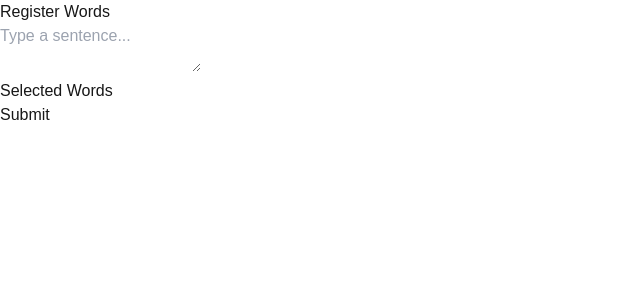
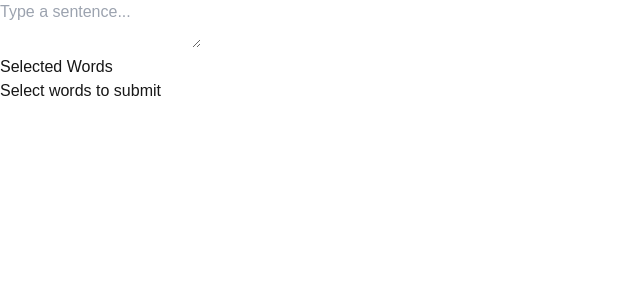
Before and after one commit to jaychang99/notion-vocabulary-addon, a Next.js app: page / in a window 1280 px wide. Shown: the top 300 px of the page, without its empty margins (0-640 px from the left). Built offline with nearby package versions, Linux system fonts and the light colour scheme.

Commit message:
feat: fix button's position and enhance readability of button's text

```diff
--- a/src/app/page.tsx
+++ b/src/app/page.tsx
@@ -19,6 +19,8 @@ export default function Home() {
   const selectedWords = sentence
     .filter((word) => word.selected)
     .map((word) => word.value);
+
+  const isSubmitDisabled = selectedWords.length === 0;
 
   const handleChangeSentence = (value: string) => {
     const words = parseStringToSentence(value);
@@ -75,8 +77,8 @@ export default function Home() {
 
   return (
     <main className="flex flex-col">
-      <div className="h-5" />
-      <h1 className="text-4xl font-bold text-center">Register Words</h1>
+      {/* <div className="h-5" /> */}
+      {/* <h1 className="text-4xl font-bold text-center">Register Words</h1> */}
       <div className="h-10" />
       <Textarea
         value={sentence.map((word) => word.value).join(' ')}
@@ -87,8 +89,14 @@ export default function Home() {
       <div className="h-10" />
       <SelectedWordViewer words={selectedWords} />
       <div className="h-10" />
-      <Button onClick={handleSubmit} disabled={selectedWords.length === 0}>
-        Submit
+      <Button
+        onClick={handleSubmit}
+        disabled={isSubmitDisabled}
+        className={`
+          fixed bottom-0 left-0 right-0 font-bold text-xl p-4
+          `}
+      >
+        {isSubmitDisabled ? 'Select words to submit' : 'Submit'}
       </Button>
       {createWordsCount > 0 && (
         <ProgressBar
@@ -96,6 +104,7 @@ export default function Home() {
           completedCount={createWordsCount}
         />
       )}
+      <div className="h-20" />
     </main>
   );
 }
--- a/src/components/Button.tsx
+++ b/src/components/Button.tsx
@@ -3,12 +3,12 @@ import { ButtonHTMLAttributes } from 'react';
 // eslint-disable-next-line @typescript-eslint/no-empty-object-type
 interface Props extends ButtonHTMLAttributes<HTMLButtonElement> {}
 
-const Button = ({ disabled, ...props }: Props) => {
+const Button = ({ className, disabled, ...props }: Props) => {
   return (
     <button
-      className={`px-8 py-4 m-1 border-2 border-gray-300 rounded-md ${
-        disabled ? 'bg-gray-300' : ''
-      }`}
+      className={` px-8 py-4 m-1 border-2 border-gray-300 rounded-md ${
+        disabled ? 'bg-gray-800 text-gray-500' : 'bg-blue-500 text-white '
+      } ${className}`}
       disabled={disabled}
       {...props}
     />
--- a/src/components/Word.tsx
+++ b/src/components/Word.tsx
@@ -14,7 +14,7 @@ const Word = ({ word, onSelectWord }: Props) => {
     <button
       className={`p-2 m-1 border-2 ${
         shouldDim ? 'text-gray-500' : 'text-gray-100'
-      } rounded-md ${word.selected ? 'bg-blue-800' : ''}
+      } rounded-md ${word.selected ? 'bg-white text-gray-900' : ''}
       ${shouldDim ? 'border-gray-500' : ''}
       `}
       onClick={() => onSelectWord(word.id)}
```
